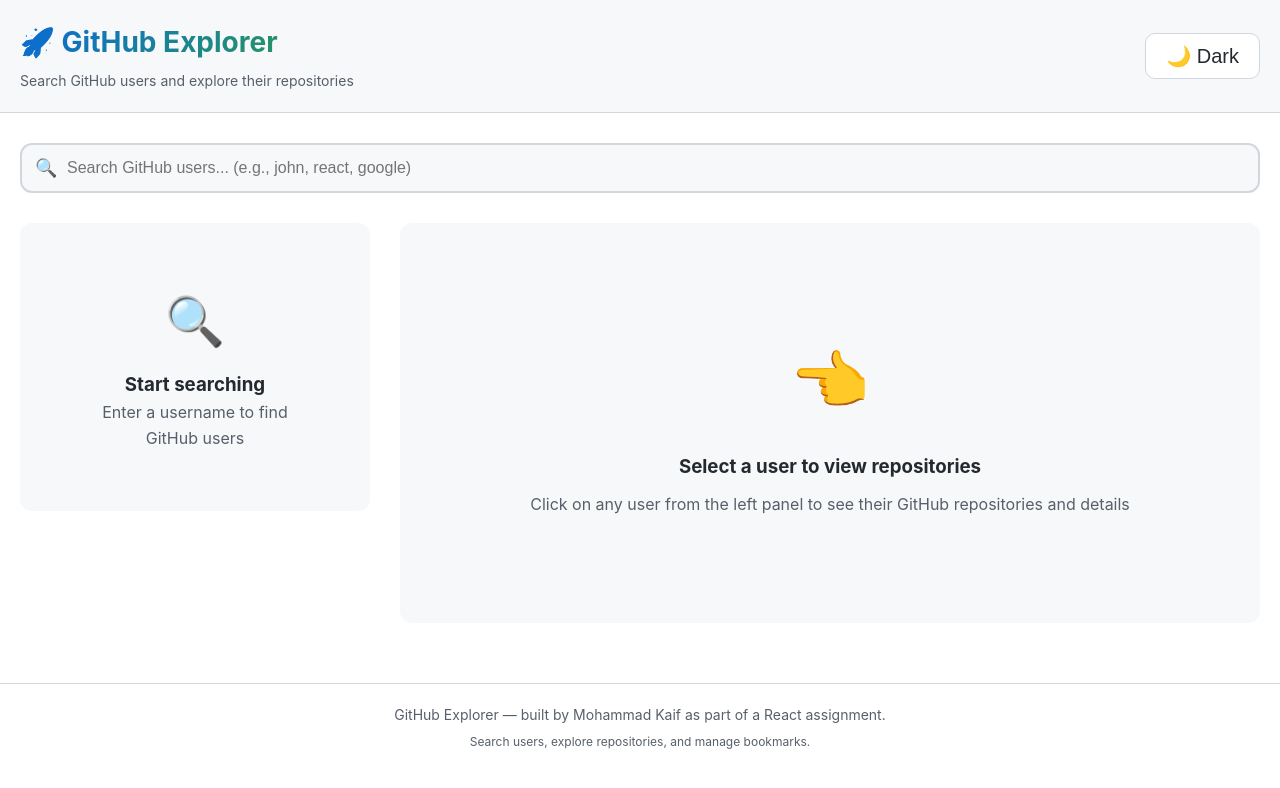
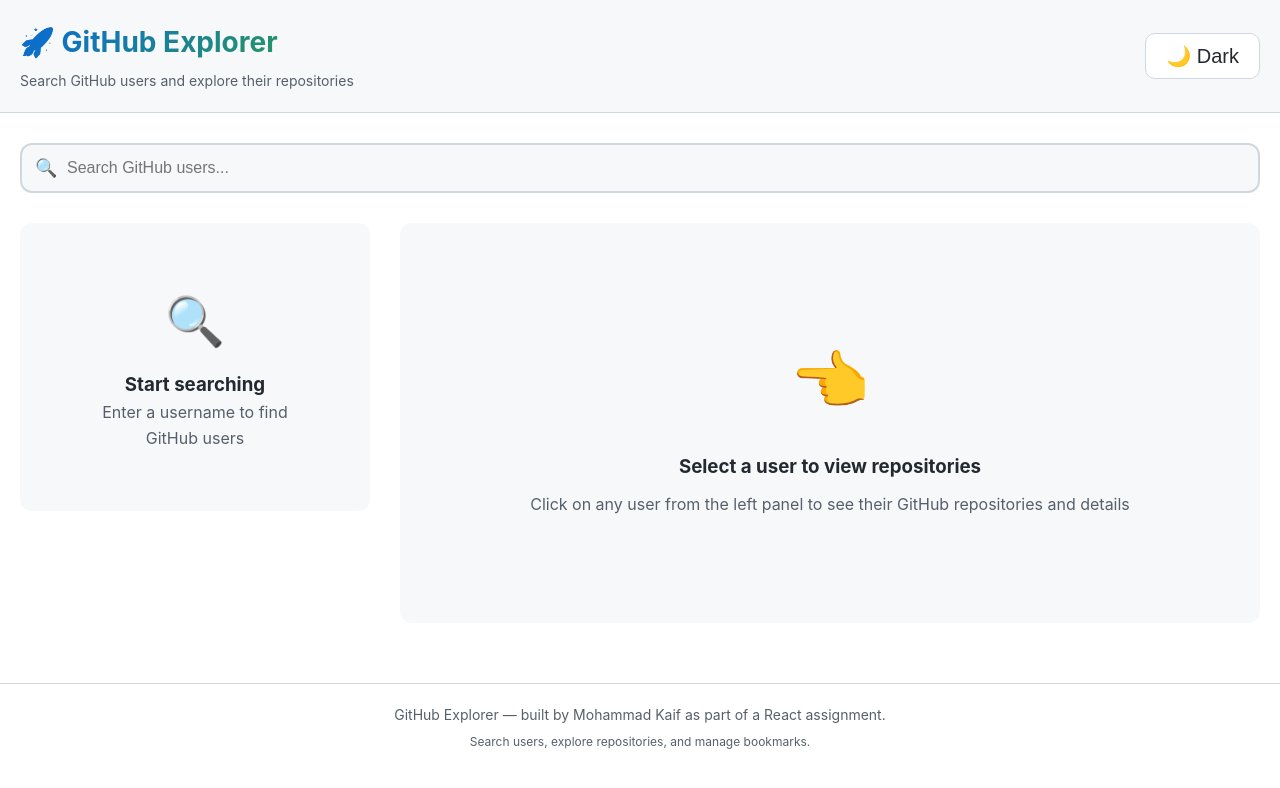
Before and after one commit to kaif8077/github-explorer, a React (Vite) app in the folder github-explorer/: page / in a window 1280 px wide. Shown: the top 788 px of the page. Built offline with nearby package versions, Linux system fonts and the light colour scheme; the HTML template or start-up script is replaced by a standard one.

Commit message:
update  search button

```diff
--- a/github-explorer/src/components/SearchBar.jsx
+++ b/github-explorer/src/components/SearchBar.jsx
@@ -17,7 +17,7 @@
           type="text"
           value={value}
           onChange={(e) => onChange(e.target.value)}
-          placeholder="Search GitHub users... (e.g., john, react, google)"
+          placeholder="Search GitHub users..."
           style={{
             width: '100%',
             padding: '14px 20px 14px 45px',
```
